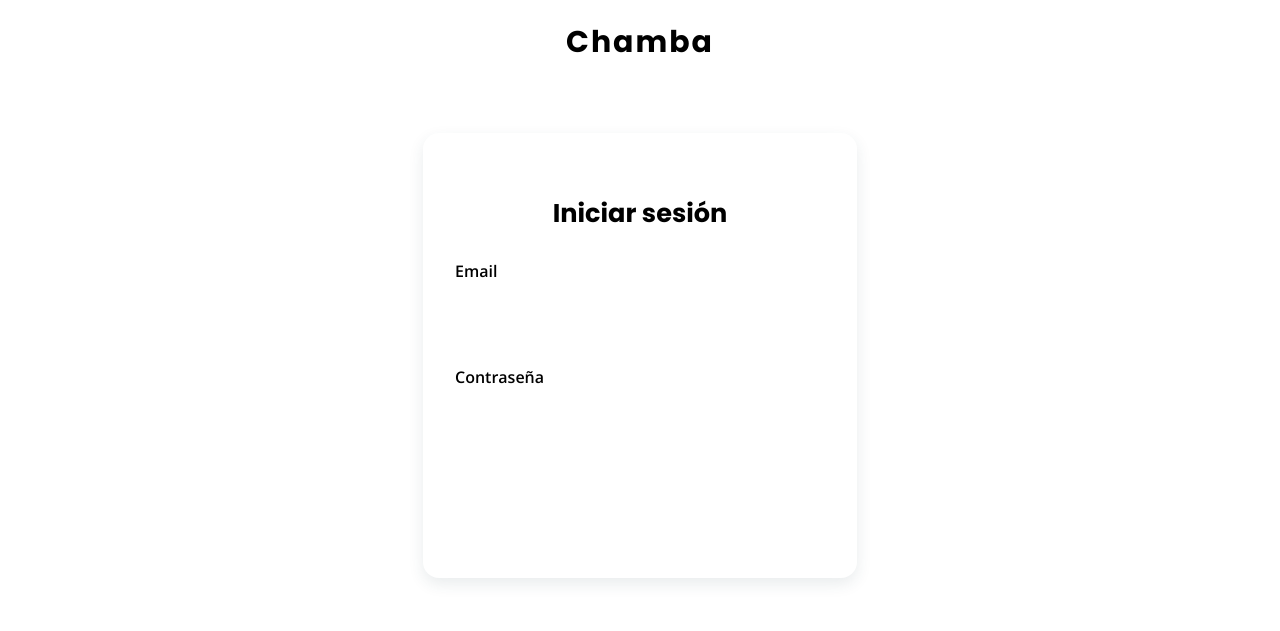
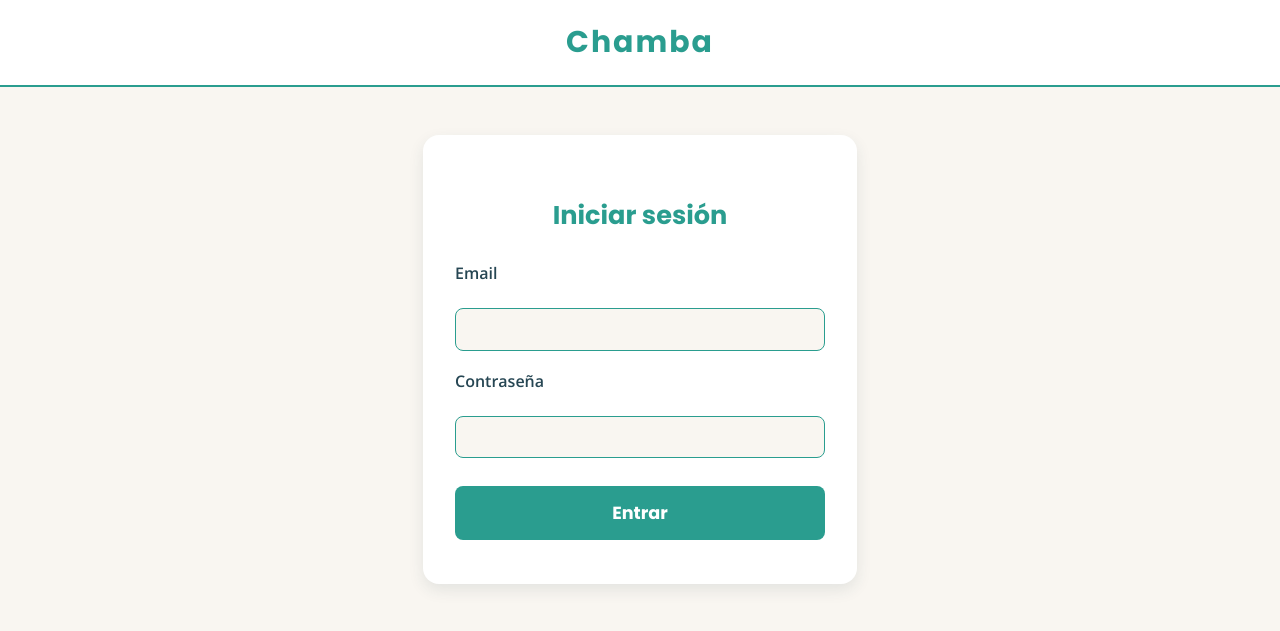
Before and after one commit to Gerysnz/proyectoTikpro, a PHP site: page /login.php in a window 1280 px wide. Shown: the top 631 px of the page. Run offline with PHP 8.4, Linux system fonts and the light colour scheme.

Commit message:
Update styles.css

```diff
--- a/styles.css
+++ b/styles.css
@@ -1,6 +1,12 @@
 /* =========================
    LOGIN PAGE (solo login)
    ========================= */
+:root {
+    --beige-light: #f9f6f1;
+    --blue-gray: #264653;
+    --green-forest: #2a9d8f;
+    --turquoise-light: #48bfe3;
+}
 
 .login-page {
     font-family: 'Open Sans', Arial, sans-serif;
```
